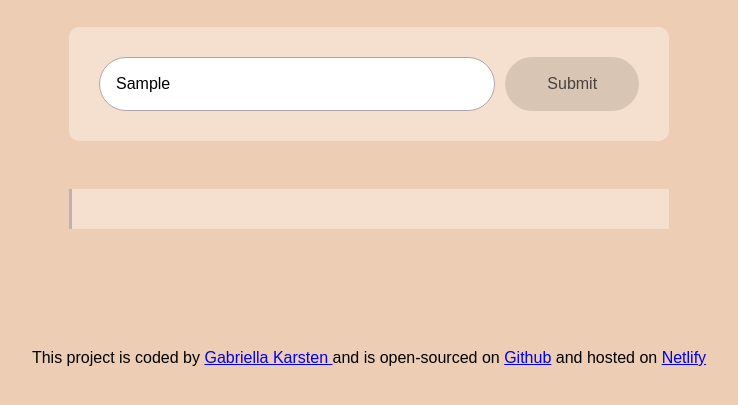
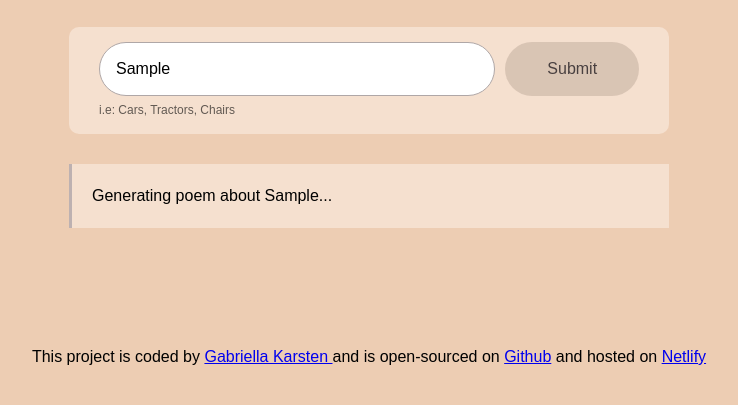
Before and after one commit to gabykarsten/poem-generator, a plain HTML site: page index.html in a window 1280 px wide. Both pictures are taken after typing "Sample" into the empty fields and a click on the input 843 px from the left and 261 px from the top of the page. Shown: the part 177-582 px from the top of the page, without its empty margins (271-1009 px from the left). Drawn offline with nearby package versions, Linux system fonts and the light colour scheme; no server answers.

Commit message:
added javascript and css to make the display more user-friendly

```diff
--- a/index.html
+++ b/index.html
@@ -18,14 +18,16 @@
         </header>
 
         <main>
-            <form id="poem-generator-form">
-                <input type="text" placeholder="Enter the topic of the poem" autofocus required autocomplete="off"
-                    class="instruction" id="user-instructions">
-                <input type="submit" class="submit-button">
-            </form>
-            <br>
-            <div class="poem" id="poem">
+            <div class="form-container">
+                <form id="poem-generator-form">
+                    <input type="text" placeholder="Enter the topic of the poem" autofocus required autocomplete="off"
+                        class="instruction" id="user-instructions">
+                    <input type="submit" class="submit-button">
 
+                </form>
+                <div class="hint">i.e: Cars, Tractors, Chairs</div>
+            </div>
+            <div class="poem hidden" id="poem">
             </div>
         </main>
     </div>
--- a/src/index.js
+++ b/src/index.js
@@ -14,8 +14,12 @@ function generatePoem(event) {
   let apiKey = "07944d6694a03tbbadbf6e7o423a9f8f";
   let prompt = `Generate a poem about ${instructionsInput.value}`;
   let context =
-    "You are a funny poem expert and love to write short poems. Your mission is to generate a 4 line poem and seperate each sentence with a <br><br>. Do not include the title. Sign the poem with SheCodes AI underneath the poem inside a <strong> element and not at the beginning. Make sure to follow the user instructions below";
+    "You are a funny poem expert and love to write short poems. Your mission is to generate a 4 line poem and seperate each sentence with a <br><br>. Do not include the title. Sign the poem with SheCodes AI at the bottom, underneath the poem inside a <strong> element and not at the beginning. Make sure to follow the user instructions below";
   let apiUrl = `https://api.shecodes.io/ai/v1/generate?prompt=${prompt}&context=${context}&key=${apiKey}`;
+
+  let poemElement = document.querySelector("#poem");
+  poemElement.classList.remove("hidden");
+  poemElement.innerHTML = `Generating poem about ${instructionsInput.value}...`;
 
   console.log("generating poem");
 
--- a/src/styles.css
+++ b/src/styles.css
@@ -19,12 +19,22 @@ header {
   margin-bottom: 30px;
 }
 
+.form-container {
+  background-color: rgba(247, 228, 213, 0.863);
+  margin-bottom: 30px;
+  padding: 15px 30px;
+  border-radius: 10px;
+}
+
 form {
-  padding: 30px;
-  background-color: rgba(247, 228, 213, 0.863);
-  border-radius: 10px;
   display: flex;
-  margin-bottom: 30px;
+}
+
+.hint {
+  line-height: 1.5;
+  font-size: 12px;
+  margin-top: 5px;
+  opacity: 0.6;
 }
 
 .instruction {
@@ -59,6 +69,10 @@ form {
   border-left: 3px solid rgb(189, 177, 177);
 }
 
+.hidden {
+  display: none;
+}
+
 footer {
   text-align: center;
 }
```
